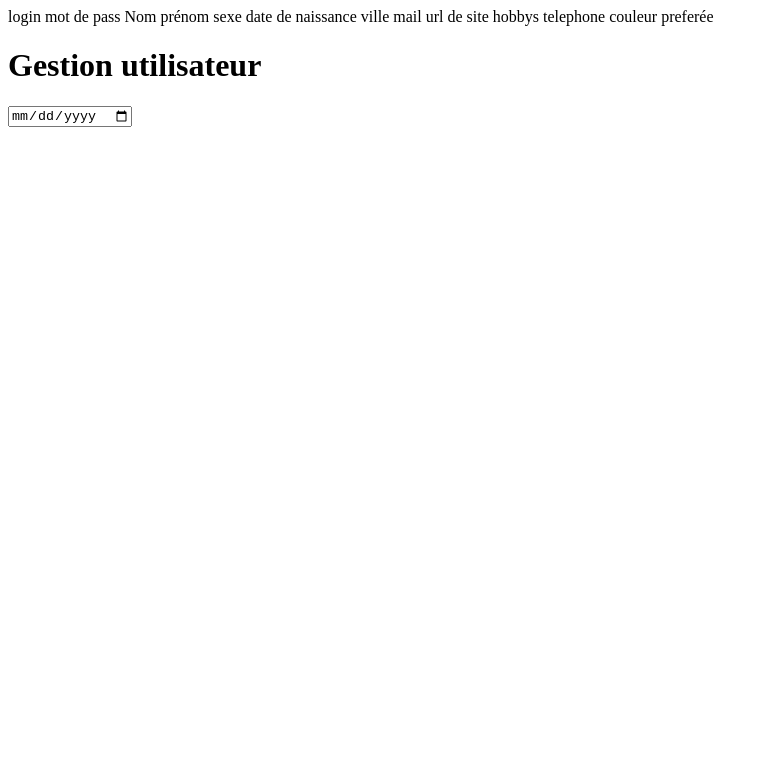
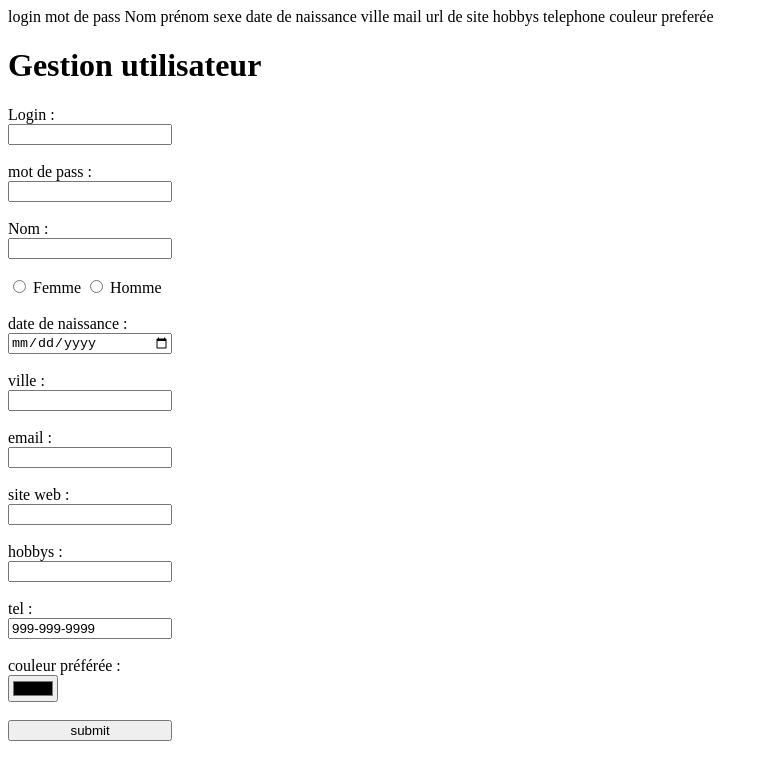
Before and after one commit to Gyozmo/semaine7, a plain HTML site: page Gestion d'utilisateurs/index.html in a window 1280 px wide. Shown: the whole page, without its empty margins (0-768 px from the left). Drawn offline with Linux system fonts and the light colour scheme.

Commit message:
gestion - css flex submit button

```diff
--- a/Gestion d'utilisateurs/index.html
+++ b/Gestion d'utilisateurs/index.html
@@ -12,23 +12,34 @@
 
 <body>
 
-    login
-    mot de pass
-    Nom
-    prénom
-    sexe
-    date de naissance
-    ville
-    mail
-    url de site
-    hobbys
-    telephone
-    couleur preferée
+    login mot de pass Nom prénom sexe date de naissance ville mail url de site hobbys telephone couleur preferée
 
     <h1>Gestion utilisateur</h1>
 
     <form action="" method="post">
-        <input type="date" name="" id="">
+        Login :
+        <input type="text" name="login" id="">
+        <br> mot de pass :
+        <input type="password" name="password" id="">
+        <br> Nom :
+        <input type="text" name="nom">
+        <br>
+
+        <div>
+            <input type="radio" id="femme" name="sexe" value="femme">
+            <label for="femme">Femme</label>
+
+            <input type="radio" id="homme" name="sexe" value="homme">
+            <label for="homme">Homme</label>
+        </div>
+        <br> date de naissance : <input type="date" name="birthday" id="">
+        <br> ville : <input type="text" name="ville">
+        <br> email : <input type="email" name="email" id="">
+        <br>site web : <input type="text" name="siteweb" id="">
+        <br>hobbys : <input type="text" name="hobbys" id="">
+        <br>tel : <input type="tel" name="telephone" id="" value="999-999-9999">
+        <br> couleur préférée : <input type="color" name="color" id="">
+        <br> <input type="submit" value="submit">
     </form>
 </body>
 
--- a/Gestion d'utilisateurs/main.css
+++ b/Gestion d'utilisateurs/main.css
@@ -0,0 +1,5 @@
+form{
+    width: 13%;
+    display: flex;
+    flex-direction: column
+}
```
